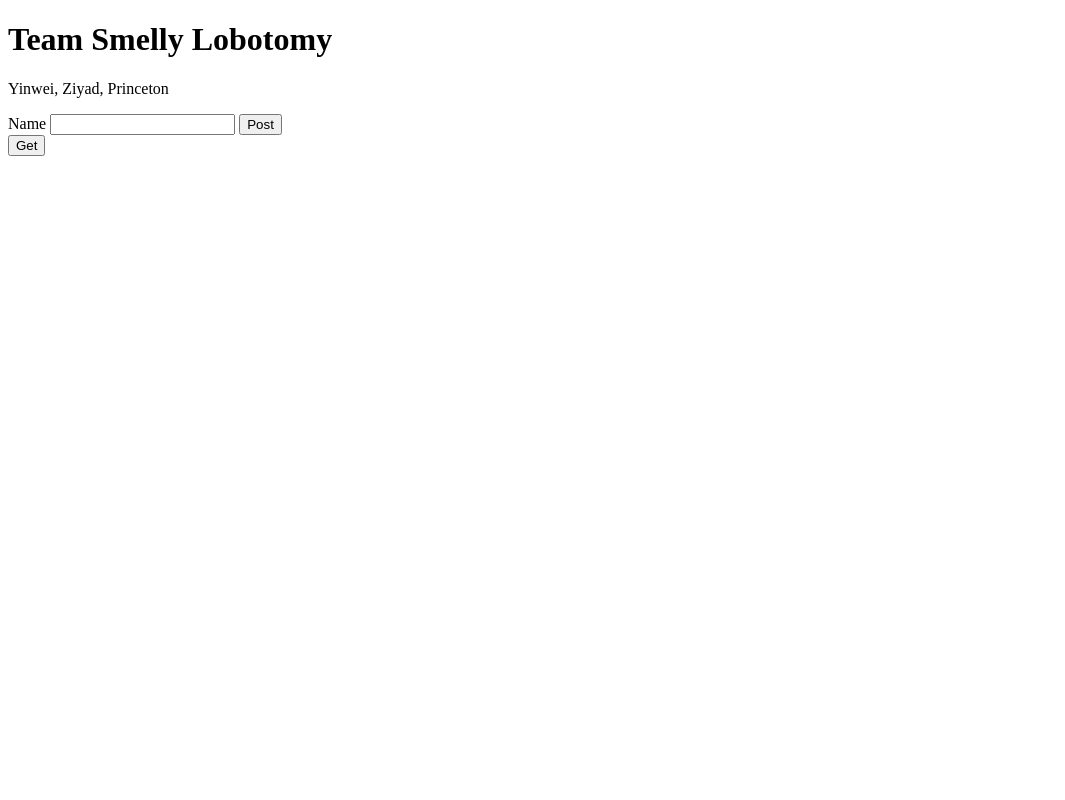
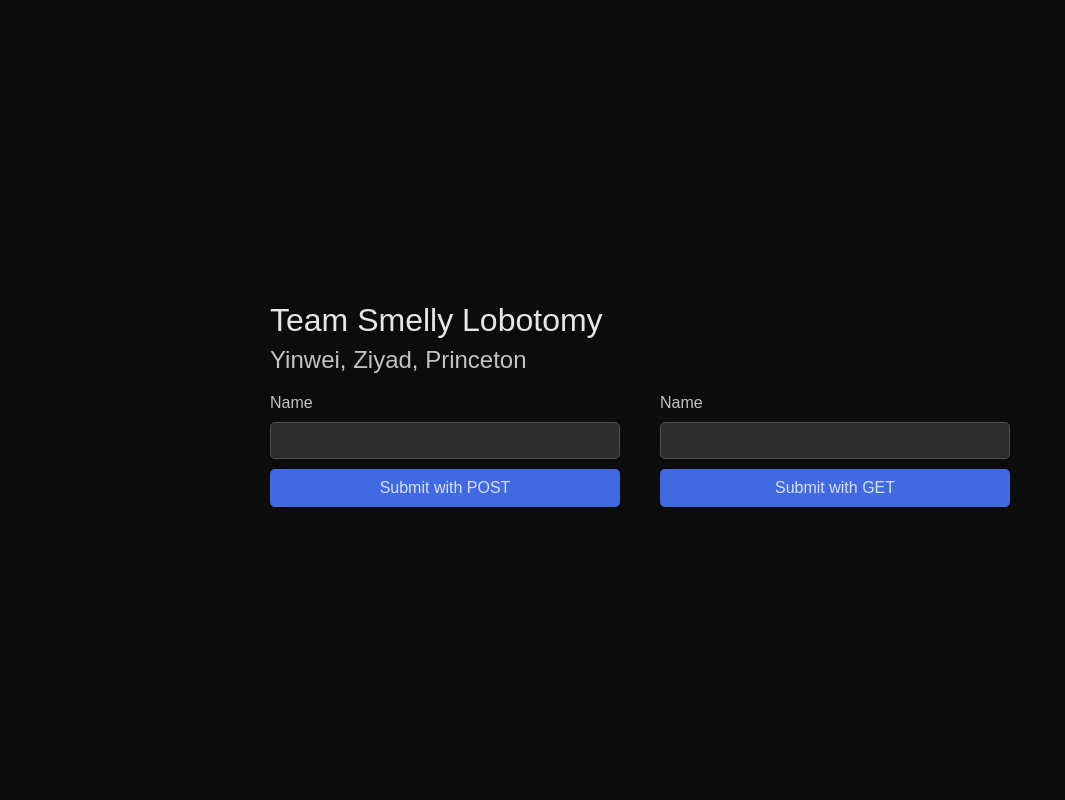
Before and after one commit to willpill/workshop, a Flask app: template 15_flask-forms/templates/login.html in a window 1280 px wide. Shown: the whole page, without its empty margins (0-1065 px from the left). Run offline with Flask 3, Linux system fonts and the light colour scheme; the template is opened without the code that fills it, so the values that code supplies are empty; some web fonts are replaced.

Commit message:
Finish 15

```diff
--- a/15_flask-forms/app.py
+++ b/15_flask-forms/app.py
@@ -2,10 +2,21 @@ from flask import Flask, request, render_template
 
 app = Flask(__name__)
 
+@app.route('/', methods=['GET'])
+def index():
+    return render_template('login.html')
+
 @app.route('/greet', methods=['GET', 'POST'])
+def greetings_page():
+    if request.method == 'POST':
+        username = request.form['username']
+        requesttype = "POST"
+    else:
+        username = request.args.get('username')
+        requesttype = "GET"
 
-def greetings_page():
-    print("")
+    return render_template('response.html', username=username, request=requesttype)
 
 if __name__ == '__main__':
+    app.debug = True
     app.run()
--- /dev/null
+++ b/15_flask-forms/static/styles.css
@@ -0,0 +1,61 @@
+body {
+    margin: 100px;
+    background-color: rgb(12, 12, 12);
+    font-family: "aktiv-grotesk", sans-serif;
+}
+
+* {
+    box-sizing: border-box;
+}
+
+h1 {
+    color: rgb(230, 230, 230);
+    line-height: 10px;
+    font-weight: 400;
+}
+
+h2 {
+    color: rgb(195, 195, 195);
+    font-weight: 400;
+}
+
+p {
+    color: rgb(166, 166, 166);
+    font-weight: 400;
+}
+
+label {
+    color: rgb(195, 195, 195);
+    font-size: 16px;
+}
+
+form {
+    width: 350px;
+}
+
+input {
+    width: 100%;
+    padding: 10px;
+    color: rgb(195, 195, 195);
+    margin-top: 10px;
+    background-color: #2c2c2c;
+    border: 1px solid #4e4e4e;
+    border-radius: 5px;
+    outline: none;
+}
+
+button {
+    width: 100%;
+    margin-top: 10px;
+    padding: 10px;
+    background-color: royalblue;
+    color: rgba(255, 255, 255, 0.8);
+    border: none;
+    border-radius: 5px;
+    font-size: 16px;
+    cursor: pointer;
+}
+
+button:hover {
+    background-color: #0056b3;
+}
--- a/15_flask-forms/templates/login.html
+++ b/15_flask-forms/templates/login.html
@@ -3,19 +3,33 @@
 <head>
     <meta charset="UTF-8">
     <title>Login</title>
+    <link href="{{url_for('static', filename='styles.css')}}" rel="stylesheet" type="text/css">
+    <link href="https://use.typekit.net/gma7sba.css" rel="stylesheet">
 </head>
-<body>
+
+<body style="display: flex; justify-content: center; align-items: center; height: 100vh; margin: 0;">
+<div>
     <h1>Team Smelly Lobotomy</h1>
-    <p>Yinwei, Ziyad, Princeton</p>
+    <h2>Yinwei, Ziyad, Princeton</h2>
 
+    <div style="display: flex; gap: 40px;">
         <form action="/greet" method="POST">
+            <div>
                 <label for="username">Name</label>
                 <input type="text" id="username" name="username" required>
-        <button type="submit">Post</button>
+            </div>
+
+            <button type="submit">Submit with POST</button>
         </form>
 
         <form action="/greet" method="GET">
-        <button type="submit">Get</button>
+            <div>
+                <label for="username">Name</label>
+                <input type="text" id="username" name="username" required>
+            </div>
+            <button type="submit">Submit with GET</button>
         </form>
+    </div>
+</div>
 </body>
 </html>
```
Also changed, not shown: 15_flask-forms/templates/response.html (added, +28 -0 lines). Lines whose indentation alone changed are shown as unchanged.
